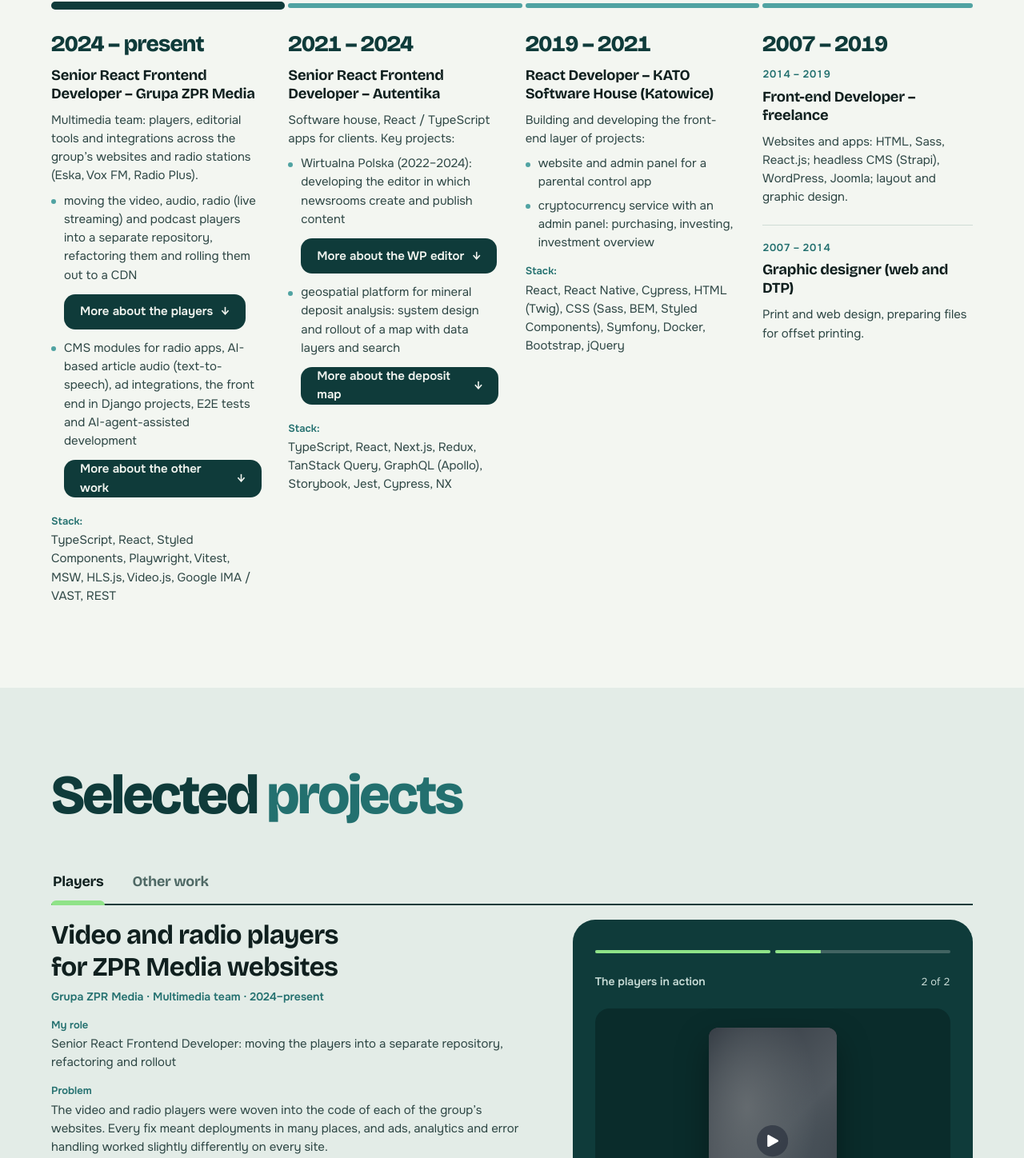
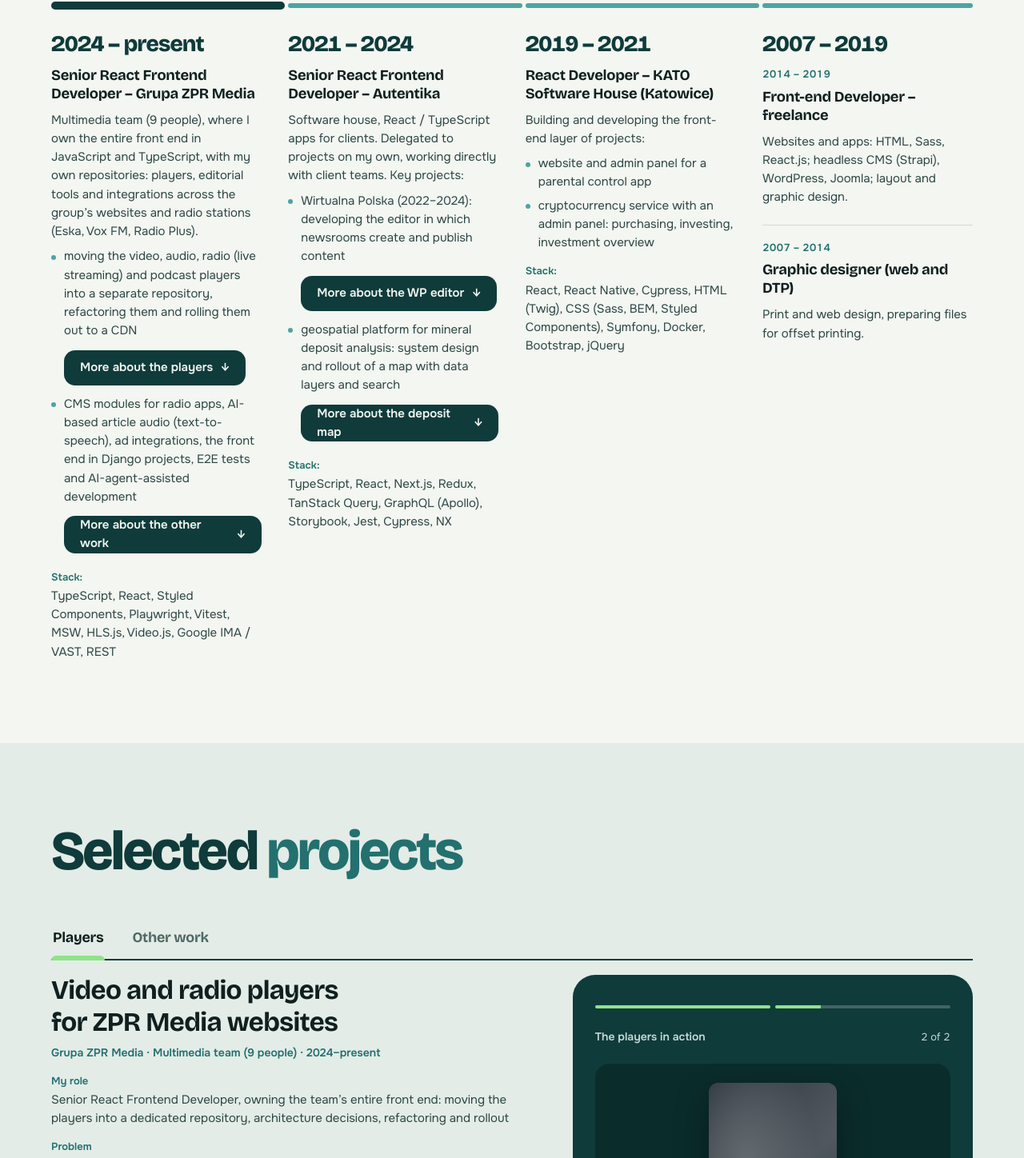
Before and after one commit to g-krzysztof/next-portfolio, a Next.js app: page /en in a window 1280 px wide. Shown: the part 2235-3683 px from the top of the page at 80% size. Built offline with nearby package versions, Linux system fonts and the light colour scheme.

Commit message:
update data

```diff
--- a/content/en.json
+++ b/content/en.json
@@ -2,7 +2,7 @@
   "about": {
     "lead": "I’m a <primary>Senior React Frontend Developer</primary> based in Tychy, Poland. I have been building web applications for over 10 years, and for the last several years I have specialised in React and TypeScript, mostly in media products.",
     "body": [
-      "Currently, at <secondary>Grupa ZPR Media</secondary> (Multimedia team), I develop video, audio, radio and podcast players, CMS modules for radio apps, ad integrations and text-to-speech solutions. I also work in Python and Django repositories, where I own the front-end layer. Before that, on behalf of Autentika, I spent two years co-building Wirtualna Polska’s publishing tools, namely the editor in which the newsroom creates and publishes content.",
+      "Currently, at <secondary>Grupa ZPR Media</secondary>, I own the entire front end in the 9-person Multimedia team: I run my own JavaScript and TypeScript repositories, make the technical decisions and develop video, audio, radio and podcast players, CMS modules for radio apps, ad integrations and text-to-speech solutions. The front end is mine in the Python and Django repositories too. Before that, Autentika delegated me to client projects where I worked on my own, including two years at Wirtualna Polska on its publishing tools, namely the editor in which the newsroom creates and publishes content.",
       "I treat AI as a tool, not an autopilot. I work with coding agents every day: I write my own skills and instructions for them based on project conventions, while I keep the architecture and code consistent and review everything they generate.",
       "I started out as a graphic designer, so I have an eye for UI and get along well with designers."
     ]
@@ -17,7 +17,7 @@
         "imageAlt": "Sketch: Krzysztof at a monitor with a video player, wearing headphones, a microphone nearby",
         "role": "Senior React Frontend Developer – Grupa ZPR Media",
         "text": [
-          "Multimedia team: players, editorial tools and integrations across the group’s websites and radio stations (Eska, Vox FM, Radio Plus)."
+          "Multimedia team (9 people), where I own the entire front end in JavaScript and TypeScript, with my own repositories: players, editorial tools and integrations across the group’s websites and radio stations (Eska, Vox FM, Radio Plus)."
         ],
         "projects": [
           {
@@ -39,7 +39,7 @@
         "imageAlt": "Sketch: Krzysztof at two monitors full of code, wearing a headset, doing a code review",
         "role": "Senior React Frontend Developer – Autentika",
         "text": [
-          "Software house, React / TypeScript apps for clients. Key projects:"
+          "Software house, React / TypeScript apps for clients. Delegated to projects on my own, working directly with client teams. Key projects:"
         ],
         "projects": [
           {
@@ -113,8 +113,8 @@
           ]
         },
         "name": "Video and radio players for ZPR Media websites",
-        "context": "Grupa ZPR Media · Multimedia team · 2024–present",
-        "role": "Senior React Frontend Developer: moving the players into a separate repository, refactoring and rollout",
+        "context": "Grupa ZPR Media · Multimedia team (9 people) · 2024–present",
+        "role": "Senior React Frontend Developer, owning the team’s entire front end: moving the players into a dedicated repository, architecture decisions, refactoring and rollout",
         "_todo": "TODO(Moon): sprawdzić opis problemu; liczby ZPR (facts) odświeżać raz na jakiś czas; wizualizacje playerów to mockupy w kodzie (VideoPlayerMock), bez zrzutów ze stagingu",
         "problem": "The video and radio players were woven into the code of each of the group’s websites. Every fix meant deployments in many places, and ads, analytics and error handling worked slightly differently on every site.",
         "product": [
--- a/content/pl.json
+++ b/content/pl.json
@@ -2,7 +2,7 @@
   "about": {
     "lead": "Jestem <primary>Senior React Frontend Developerem</primary> z Tychów. Od ponad 10 lat tworzę aplikacje webowe, a od kilku lat specjalizuję się w React i TypeScript, głównie w produktach medialnych.",
     "body": [
-      "Obecnie w <secondary>Grupie ZPR Media</secondary> (zespół Multimedia) rozwijam playery wideo, audio, radiowe i podcastowe, moduły CMS dla aplikacji radiowych, integracje reklamowe i rozwiązania text-to-speech. Pracuję też w repozytoriach opartych na Pythonie i Django, gdzie odpowiadam za warstwę frontendową. Wcześniej, z ramienia Autentiki, przez dwa lata współtworzyłem narzędzia wydawnicze Wirtualnej Polski, czyli edytor, w którym redakcja tworzy i publikuje treści.",
+      "Obecnie w <secondary>Grupie ZPR Media</secondary> odpowiadam za cały frontend w 9-osobowym zespole Multimedia: prowadzę własne repozytoria w JavaScripcie i TypeScripcie, podejmuję decyzje techniczne i rozwijam playery wideo, audio, radiowe i podcastowe, moduły CMS dla aplikacji radiowych, integracje reklamowe i rozwiązania text-to-speech. Frontend jest po mojej stronie także w repozytoriach opartych na Pythonie i Django. Wcześniej Autentika delegowała mnie do projektów klientów, w których pracowałem samodzielnie, m.in. przez dwa lata w Wirtualnej Polsce przy narzędziach wydawniczych, czyli edytorze, w którym redakcja tworzy i publikuje treści.",
       "AI traktuję jako narzędzie, a nie autopilota. Na co dzień pracuję z agentami kodującymi: piszę dla nich własne skille i instrukcje oparte na konwencjach projektu, a sam pilnuję architektury i spójności kodu oraz przeglądam wszystko, co generują.",
       "Zaczynałem jako grafik, więc mam oko do UI i dobrze dogaduję się z designerami."
     ]
@@ -17,7 +17,7 @@
         "imageAlt": "Szkic: Krzysztof przy monitorze z playerem wideo, w słuchawkach, obok mikrofon",
         "role": "Senior React Frontend Developer – Grupa ZPR Media",
         "text": [
-          "Zespół Multimedia: playery, narzędzia redakcyjne i integracje w serwisach i stacjach radiowych grupy (Eska, Vox FM, Radio Plus)."
+          "Zespół Multimedia (9 osób), w którym w całości odpowiadam za frontend w JavaScripcie i TypeScripcie, z własnymi repozytoriami: playery, narzędzia redakcyjne i integracje w serwisach i stacjach radiowych grupy (Eska, Vox FM, Radio Plus)."
         ],
         "projects": [
           {
@@ -39,7 +39,7 @@
         "imageAlt": "Szkic: Krzysztof przy dwóch monitorach z kodem, w zestawie słuchawkowym, robi code review",
         "role": "Senior React Frontend Developer – Autentika",
         "text": [
-          "Software house, aplikacje w React / TypeScript dla klientów. Najważniejsze projekty:"
+          "Software house, aplikacje w React / TypeScript dla klientów. Delegowany samodzielnie do projektów, pracowałem bezpośrednio z zespołami klientów. Najważniejsze projekty:"
         ],
         "projects": [
           {
@@ -113,8 +113,8 @@
           ]
         },
         "name": "Playery wideo i radia dla serwisów ZPR Media",
-        "context": "Grupa ZPR Media · zespół Multimedia · 2024–obecnie",
-        "role": "Senior React Frontend Developer: wydzielenie playerów do osobnego repozytorium, refaktoryzacja i wdrożenie",
+        "context": "Grupa ZPR Media · zespół Multimedia (9 osób) · 2024–obecnie",
+        "role": "Senior React Frontend Developer, odpowiedzialny za cały frontend zespołu: wydzielenie playerów do własnego repozytorium, decyzje architektoniczne, refaktoryzacja i wdrożenie",
         "_todo": "TODO(Moon): sprawdzić opis problemu; liczby ZPR (facts) odświeżać raz na jakiś czas; wizualizacje playerów to mockupy w kodzie (VideoPlayerMock), bez zrzutów ze stagingu",
         "problem": "Playery wideo i radiowe były wplecione w kod poszczególnych serwisów grupy. Każda poprawka oznaczała wdrożenia w wielu miejscach, a reklamy, statystyki i obsługa błędów działały w każdym serwisie trochę inaczej.",
         "product": [
--- a/cv/pl/index.html
+++ b/cv/pl/index.html
@@ -110,7 +110,10 @@
               <h3 class="job__role">Senior React Frontend Developer · <span class="job__company">Grupa ZPR Media</span></h3>
               <span class="job__period">08.2024 – obecnie</span>
             </div>
-            <p class="job__intro">Zespół Multimedia: rozwiązania audio i wideo oraz narzędzia redakcyjne w serwisach grupy.</p>
+            <p class="job__intro">
+              Zespół Multimedia (9 osób): odpowiadam za cały frontend (JavaScript, TypeScript) i prowadzę własne repozytoria. Rozwiązania
+              audio i wideo oraz narzędzia redakcyjne w serwisach grupy.
+            </p>
             <ul>
               <li>Wydzielenie playerów z serwisów do osobnego repozytorium (React, TypeScript) z jednym procesem budowania i wdrażania na CDN</li>
               <li>Refaktoryzacja playerów wideo, audio, radiowych (streaming na żywo) i podcastowych (Video.js, HLS)</li>
@@ -138,6 +141,7 @@
             </div>
             <p class="job__intro">
               Software house. Projektowanie, rozwój i utrzymanie aplikacji webowych i mobilnych w React / TypeScript dla klientów firmy.
+              Delegowany samodzielnie do projektów, praca bezpośrednio z zespołami klientów.
             </p>
             <ul>
               <li>
```
Also changed, not shown: cv/en/index.html (+5 -2 lines), 2 other files (tests, documents, lock files or other folders).
